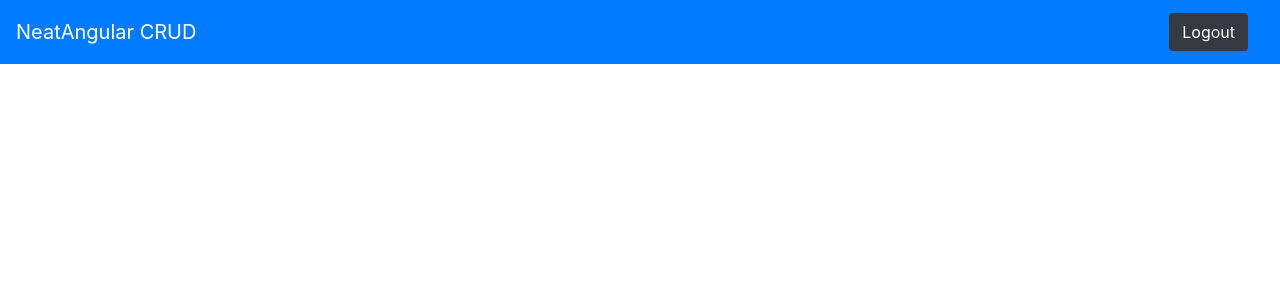
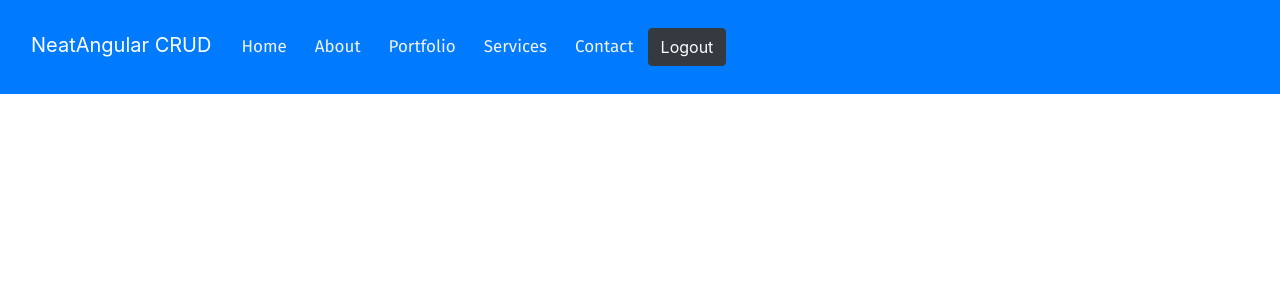
Before and after one commit to tetration/NeatAngular_UI_CRUD, an Angular app in the folder my-app/: page / in a window 1280 px wide. Shown: the top 300 px of the page. Built offline with nearby package versions, Linux system fonts and the light colour scheme; sample sign-in values are in the browser's storage.

Commit message:
Improvements to Navbar

```diff
--- a/my-app/src/app/layout/home/home.component.html
+++ b/my-app/src/app/layout/home/home.component.html
@@ -1,7 +1,16 @@
 <header>
     <nav class="navbar fixed-top navbar-dark bg-primary">
-        <a class="navbar-brand" [routerLink]="['/']">NeatAngular CRUD</a>
-        <a class="navbar-brand" [routerLink]="['/']"><button type="button" class="btn btn-dark" (click)="logout()">Logout</button></a>
+
+        <ul>
+            <a class="navbar-brand" [routerLink]="['/']">NeatAngular CRUD</a>
+            <li><a href=#>Home</a></li>
+            <li><a href=#>About</a></li>
+            <li><a href=#>Portfolio</a></li>
+            <li><a href=#>Services</a></li>
+            <li><a href=#>Contact</a></li>
+            <a class="navbar-brand" [routerLink]="['/']"><button type="button" class="btn btn-dark" (click)="logout()">Logout</button></a>
+            <a href="#" id="menu-icon"></a>
+          </ul>
     </nav>
 </header>
 <section>
--- /dev/null
+++ b/my-app/src/app/layout/home/home.component.scss
@@ -0,0 +1,44 @@
+/* FONT IMPORTED */
+
+/* Fira Sans */
+@import url("https://fonts.googleapis.com/css?family=Fira+Sans");
+
+#container {
+  width: 100%;
+  display: inline-block;
+}
+
+/** HEADER */
+
+/** NAVIGATION BAR */
+nav {
+  overflow: hidden;
+  background-color: #333;
+  position: fixed;
+  top: 0;
+  width: 100%;
+  ul {
+    text-align: center;
+    list-style-type: none;
+    list-style-type: none;
+    margin: 0;
+    padding: 15px;
+    li {
+      display: inline;
+      font-family: "Fira Sans", sans-serif;
+      font-size: 17px;
+      a {
+        color: #f2f2f2;
+        text-decoration: none;
+        padding: 14px;
+        &:hover {
+          background-color: #111;
+        }
+      }
+    }
+  }
+}
+
+.content {
+  text-align: center;
+}
--- a/my-app/src/app/layout/home/home.component.ts
+++ b/my-app/src/app/layout/home/home.component.ts
@@ -3,7 +3,7 @@ import { Component, OnInit } from '@angular/core';
 @Component({
   selector: 'app-home',
   templateUrl: './home.component.html',
-  styleUrls: ['./home.component.sass']
+  styleUrls: ['./home.component.scss']
 })
 export class HomeComponent implements OnInit {
 
--- a/my-app/src/app/shared/rest-api.service.ts
+++ b/my-app/src/app/shared/rest-api.service.ts
@@ -42,7 +42,17 @@ export class RestApiService {
         catchError(this.handleError)
       )
     }
-  // HttpClient API get() method => Fetch employee
+
+  // HttpClient API get() method => Fetch account
+  getEmployee(id): Observable<Account> {
+    return this.http.get<Account>(this.apiURL + '/account/' + id)
+    .pipe(
+      retry(1),
+      catchError(this.handleError)
+    )
+  }
+
+  // HttpClient API get() method => Fetch account
   getAccountByNameAndPass(name, password): Observable<Account> {
     return this.http.get<Account>(this.apiURL + '/accounts/' + name + password)
     .pipe(
```
